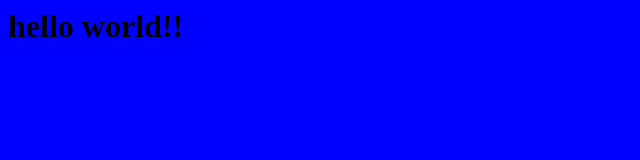
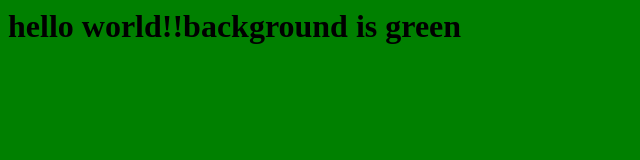
Before and after one commit to csyoong28/git, a plain HTML site: page index.html in a window 1280 px wide. Shown: the whole page, without its empty margins (0-640 px from the left). Drawn offline with Linux system fonts and the light colour scheme.

Commit message:
edit css to green, html to green

```diff
--- a/app.css
+++ b/app.css
@@ -1,3 +1,3 @@
 body {
-	background-color: blue;
+	background-color: green;
 }
--- a/index.html
+++ b/index.html
@@ -4,7 +4,7 @@
 		<script src="./app.js"></script>
 	</head>
 	<body>
-		<h1>hello world!!</h1>
+		<h1>hello world!!background is green</h1>
 	</body>
 
 </html>
```
